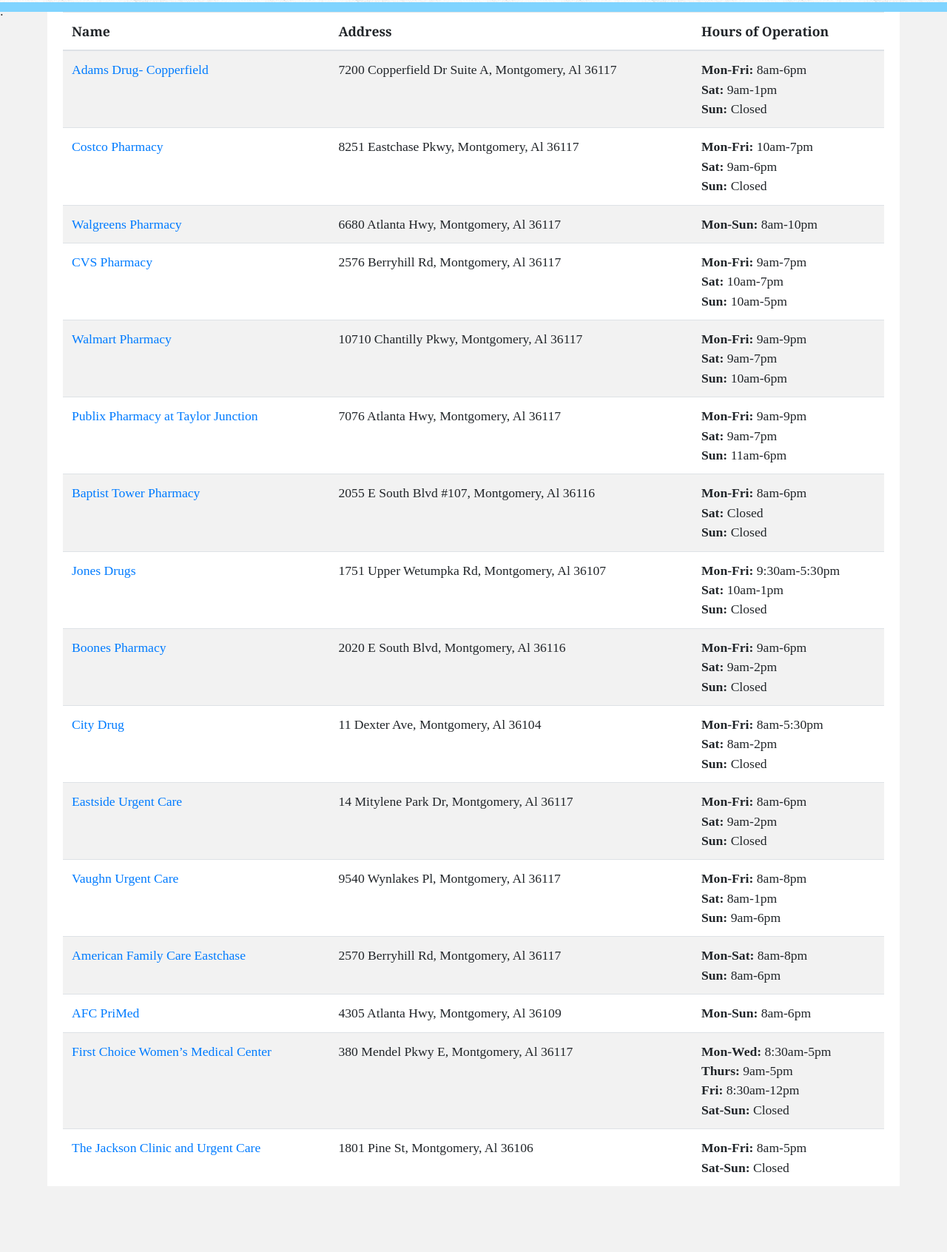
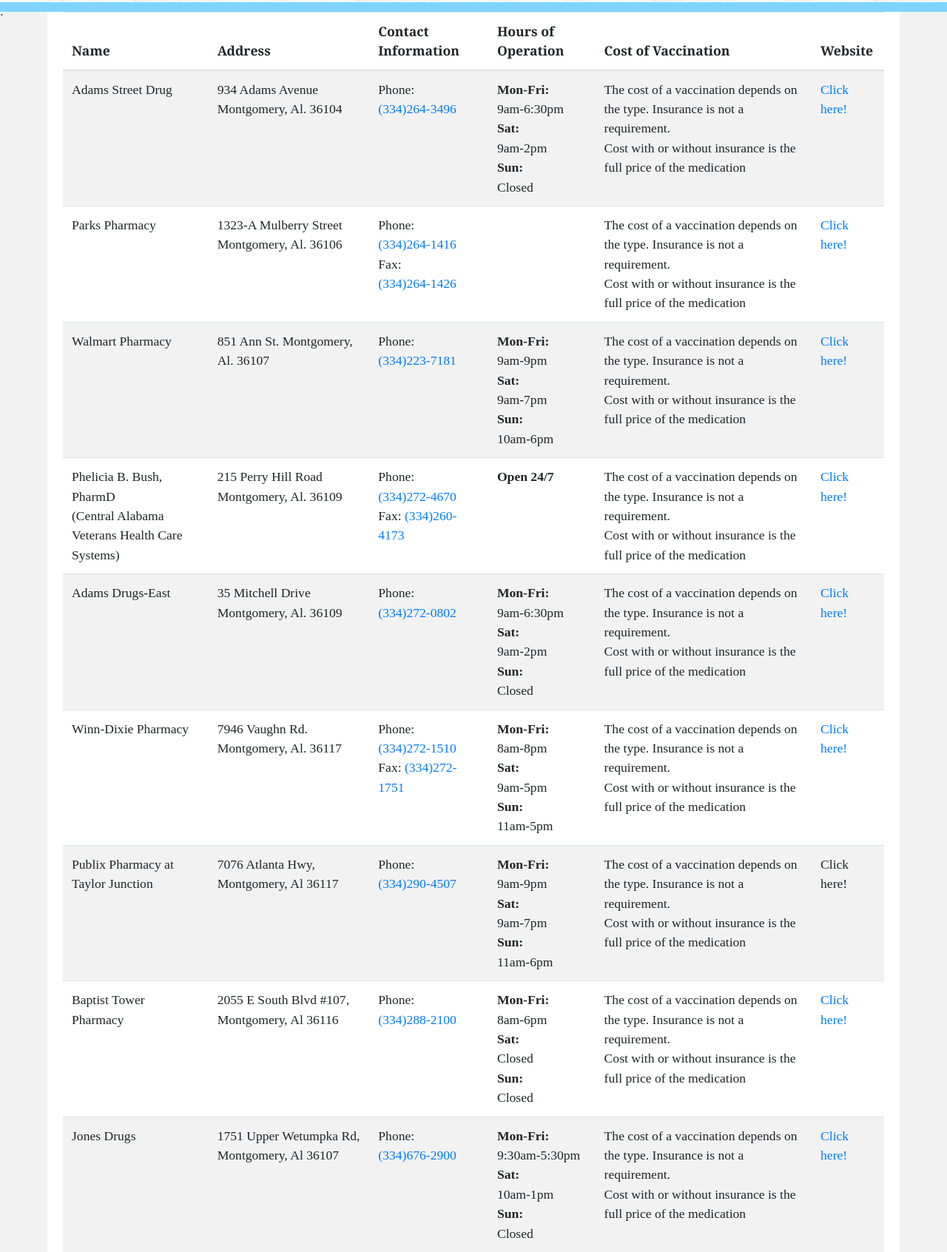
Before and after one commit to kdubb2307/yellowphr, a plain HTML site: page pharmacies.html in a window 1280 px wide. Shown: the part 77-1769 px from the top of the page at 74% size. Before the commit the page ends 1680 px from the top, so only its background shows below. Drawn offline with nearby package versions, Linux system fonts and the light colour scheme; some packages are replaced by stand-ins of ours.

Commit message:
Updated code

```diff
--- a/pharmacies.html
+++ b/pharmacies.html
@@ -39,102 +39,111 @@
 				<tr>
 					<th>Name</th>
 					<th>Address</th>
+					<th>Contact Information</th>
 					<th>Hours of Operation</th>
+					<th>Cost of Vaccination</th>
+					<th>Website</th>
 				</tr>
 			</thead>
 
 		<tbody>
 			<tr>
-				<td><a href="http://www.mygnp.com/store?id=0013000000ioBkuAAE&account=gnp-pharmacy-address-7200-Copperfield-Drive-Suite-A-Montgomery-AL-36117&utm_source=google&utm_medium=local&utm_campaign=localmaps&utm_content=136641">  Adams Drug- Copperfield </a></td>
-				<td>7200 Copperfield Dr Suite A, Montgomery, Al 36117</td>
-				<td><b>Mon-Fri:</b> 8am-6pm<br> <b>Sat:</b> 9am-1pm <br> <b>Sun:</b> Closed</td>
-
+				<td>Adams Street Drug</td>
+				<td>934 Adams Avenue Montgomery, Al. 36104</td>
+				<td>Phone: <br><a href="tel:3342643496">(334)264-3496</a></td>
+				<td><b>Mon-Fri:</b> <br>9am-6:30pm<br> <b>Sat:</b> <br>9am-2pm <br> <b>Sun:</b> <br>Closed</td>
+				<td>The cost of a vaccination depends on the type. Insurance is not a requirement.
+					<br>Cost with or without insurance is the full price of the medication
+				</td>
+				<td><a href="http://www.adamsdrugstore.com/">Click here!</a></td>
 			</tr>
 			<tr>
-				<td> <a href="https://www.costco.com/warehouse-locations/warehouse-1009.html?langId=-1&storeId=10301&catalogId=10701&warehouseNumber=1009&BeginAddress=36117&numOfWarehousesToReturn=20&location=36117&callingPage=WarehouseLocatorView">Costco Pharmacy</a></td>
-				<td>8251 Eastchase Pkwy, Montgomery, Al 36117</td>
-				<td><b>Mon-Fri:</b> 10am-7pm <br> <b>Sat:</b> 9am-6pm<br> <b>Sun:</b> Closed</td>
-
+				<td>Parks Pharmacy</td>
+				<td>1323-A Mulberry Street Montgomery, Al. 36106</td>
+				<td>Phone:<br><a href="tel:3342641416">(334)264-1416</a>
+					Fax:<br><a href="fax:3342641426">(334)264-1426</a>
+				</td>
+				<td></td>
+				<td>The cost of a vaccination depends on the type. Insurance is not a requirement.
+					<br>Cost with or without insurance is the full price of the medication</td>
+				<td><a href="https://www.parkspharmacy.net/">Click here!</a></td>
 			</tr>
 			<tr>
-				<td><a href="https://www.walgreens.com/locator/walgreens-6680+atlanta+hwy-montgomery-al-36117/id=7746?o=acs"> Walgreens Pharmacy</a></td>
-				<td>6680 Atlanta Hwy, Montgomery, Al 36117</td>
-				<td><b>Mon-Sun:</b> 8am-10pm</td>
+				<td>Walmart Pharmacy</td>
+				<td>851 Ann St. Montgomery, Al. 36107</td>
+				<td>Phone: <br><a href="tel:3342237181">(334)223-7181</a></td>
+				<td><b>Mon-Fri:</b> <br>9am-9pm<br> <b>Sat:</b> <br>9am-7pm <br> <b>Sun:</b> <br>10am-6pm</td>
+				<td>The cost of a vaccination depends on the type. Insurance is not a requirement.
+					<br>Cost with or without insurance is the full price of the medication
+				</td>
+				<td><a href="www.walmart.com">Click here!</a></td>
+			</tr>
+			<tr>
+				<td>Phelicia B. Bush, PharmD <br>(Central Alabama Veterans Health Care Systems)</td>
+				<td>215 Perry Hill Road Montgomery, Al. 36109</td>
+				<td>Phone: <br><a href="tel:3342724670">(334)272-4670</a>
+					<br>Fax: <a href="tel:3342604173">(334)260-4173</a>
+				</td>
+				<td><b>Open 24/7</b></td>
+				<td>The cost of a vaccination depends on the type. Insurance is not a requirement.
+					<br>Cost with or without insurance is the full price of the medication
+				</td>
+				<td><a href="https://www.centralalabama.va.gov/">Click here!</a></td>
+			</tr>
+			<tr>
+				<td>Adams Drugs-East</td>
+				<td>35 Mitchell Drive Montgomery, Al. 36109</td>
+				<td>Phone: <br><a href="tel:3342720802">(334)272-0802</a>
 
+				</td>
+				<td><b>Mon-Fri:</b> <br>9am-6:30pm<br> <b>Sat:</b> <br>9am-2pm <br> <b>Sun:</b> <br>Closed</td>
+				<td>The cost of a vaccination depends on the type. Insurance is not a requirement.
+					<br>Cost with or without insurance is the full price of the medication
+				</td>
+				<td><a href="http://www.adamsdrugstore.com/">Click here!</a></td>
+			</tr>
+			<tr>
+				<td>Winn-Dixie Pharmacy</td>
+				<td>7946 Vaughn Rd. Montgomery, Al. 36117</td>
+				<td>Phone: <br><a href="tel:3342721510">(334)272-1510</a>
+					<br>Fax: <a href="tel:3342721751">(334)272-1751</a>
+				</td>
+				<td><b>Mon-Fri:</b> <br>8am-8pm<br> <b>Sat:</b> <br>9am-5pm <br> <b>Sun:</b> <br>11am-5pm</td>
+				<td>The cost of a vaccination depends on the type. Insurance is not a requirement.
+					<br>Cost with or without insurance is the full price of the medication
+				</td>
+				<td><a href="https://www.winndixie.com/StoreDetails?search=448&zipcode=36117&distance=3.7882327846167985">Click here!</a></td>
+			</tr>
+			<tr>
+				<td>Publix Pharmacy at Taylor Junction</td>
+				<td>7076 Atlanta Hwy, Montgomery, Al 36117</td>
+				<td>Phone: <br><a href="tel:3342904507">(334)290-4507</a></td>
+				<td><b>Mon-Fri:</b><br> 9am-9pm <br> <b>Sat:</b><br> 9am-7pm<br> <b>Sun:</b><br> 11am-6pm</td>
+				<td>The cost of a vaccination depends on the type. Insurance is not a requirement.
+					<br>Cost with or without insurance is the full price of the medication
+				</td>
+				<td><a href="http://www.publix.com/pharmacy-wellness/pharmacy"></a>Click here!</td>
 			</tr>
 
 			<tr>
-				<td><a href="https://www.cvs.com/store-locator/cvs-pharmacy-address/2576+Berryhill+Rd-Montgomery-AL-36117/storeid=16946?WT.mc_id=LS_GOOGLE_RX_16946">CVS Pharmacy</a></td>
-				<td>2576 Berryhill Rd, Montgomery, Al 36117</td>
-				<td><b>Mon-Fri:</b> 9am-7pm <br> <b>Sat:</b> 10am-7pm<br> <b>Sun:</b> 10am-5pm</td>
-
+				<td>Baptist Tower Pharmacy</td>
+				<td>2055 E South Blvd #107, Montgomery, Al 36116</td>
+				<td>Phone: <br><a href="tel:3342882100">(334)288-2100</a></td>
+				<td><b>Mon-Fri:</b><br> 8am-6pm <br> <b>Sat:</b><br> Closed<br> <b>Sun:</b><br> Closed</td>
+				<td>The cost of a vaccination depends on the type. Insurance is not a requirement.
+					<br>Cost with or without insurance is the full price of the medication
+				</td>
+				<td><a href="https://www.baptistfirst.org/patients-and-visitors/tower-pharmacy">Click here!</a></td>
 			</tr>
 			<tr>
-				<td><a href="https://www.walmart.com/store/4407/montgomery-al/details">Walmart Pharmacy</a></td>
-				<td>10710 Chantilly Pkwy, Montgomery, Al 36117</td>
-				<td><b>Mon-Fri:</b> 9am-9pm <br> <b>Sat:</b> 9am-7pm<br> <b>Sun:</b> 10am-6pm</td>
-
-			</tr>
-			<tr>
-				<td><a href="http://www.publix.com/pharmacy-wellness/pharmacy">Publix Pharmacy at Taylor Junction</a></td>
-				<td>7076 Atlanta Hwy, Montgomery, Al 36117</td>
-				<td><b>Mon-Fri:</b> 9am-9pm <br> <b>Sat:</b> 9am-7pm<br> <b>Sun:</b> 11am-6pm</td>
-			</tr>
-
-			<tr>
-				<td><a href="https://www.baptistfirst.org/patients-and-visitors/tower-pharmacy">Baptist Tower Pharmacy</a></td>
-				<td>2055 E South Blvd #107, Montgomery, Al 36116</td>
-				<td><b>Mon-Fri:</b> 8am-6pm <br> <b>Sat:</b> Closed<br> <b>Sun:</b> Closed</td>
-
-			</tr>
-			<tr>
-				<td><a href="http://jonesdrugs.com/">Jones Drugs</a></td>
+				<td>Jones Drugs</td>
 				<td>1751 Upper Wetumpka Rd, Montgomery, Al 36107</td>
-				<td><b>Mon-Fri:</b> 9:30am-5:30pm <br> <b>Sat:</b> 10am-1pm<br> <b>Sun:</b> Closed</td>
-
-			</tr>
-
-			<tr>
-				<td><a href="#">Boones Pharmacy</a></td>
-				<td>2020 E South Blvd,  Montgomery, Al 36116</td>
-				<td><b>Mon-Fri:</b> 9am-6pm <br> <b>Sat:</b> 9am-2pm<br> <b>Sun:</b> Closed</td>
-
-			</tr>
-			<tr>
-				<td><a href="http://www.citydrugmontgomery.com/">City Drug</a></td>
-				<td>11 Dexter Ave, Montgomery, Al 36104</td>
-				<td><b>Mon-Fri:</b> 8am-5:30pm <br> <b>Sat:</b> 8am-2pm<br> <b>Sun:</b> Closed</td>
-
-			</tr>
-			<tr>
-				<td><a href="">Eastside Urgent Care</a></td>
-				<td>14 Mitylene Park Dr, Montgomery, Al 36117</td>
-				<td><b>Mon-Fri:</b> 8am-6pm <br> <b>Sat:</b> 9am-2pm<br> <b>Sun:</b> Closed</td>
-			</tr>
-			<tr>
-				<td><a href="">Vaughn Urgent Care </a></td>
-				<td>9540 Wynlakes Pl, Montgomery, Al 36117</td>
-				<td><b>Mon-Fri:</b> 8am-8pm <br> <b>Sat:</b> 8am-1pm<br> <b>Sun:</b> 9am-6pm</td>
-			</tr>
-			<tr>
-				<td><a href="">American Family Care Eastchase </a></td>
-				<td>2570 Berryhill Rd, Montgomery, Al 36117</td>
-				<td><b>Mon-Sat:</b> 8am-8pm <br> <b>Sun:</b> 8am-6pm</td>
-			</tr>
-			<tr>
-				<td><a href="">AFC PriMed </a></td>
-				<td>4305 Atlanta Hwy, Montgomery, Al 36109</td>
-				<td><b>Mon-Sun:</b> 8am-6pm </td>
-			</tr>
-			<tr>
-				<td><a href="">First Choice Women’s Medical Center </a></td>
-				<td>380 Mendel Pkwy E, Montgomery, Al 36117</td>
-				<td><b>Mon-Wed:</b> 8:30am-5pm <br> <b>Thurs:</b> 9am-5pm<br> <b>Fri:</b> 8:30am-12pm <br> <b>Sat-Sun:</b> Closed</td>
-			</tr>
-			<tr>
-				<td><a href="">The Jackson Clinic and Urgent Care </a></td>
-				<td>1801 Pine St, Montgomery, Al 36106</td>
-				<td><b>Mon-Fri:</b> 8am-5pm <br> <b>Sat-Sun:</b> Closed</td>
+				<td>Phone: <br><a href="tel:3346762900">(334)676-2900</a></td>
+				<td><b>Mon-Fri:</b> <br>9:30am-5:30pm <br> <b>Sat:</b><br> 10am-1pm<br> <b>Sun:</b><br> Closed</td>
+				<td>The cost of a vaccination depends on the type. Insurance is not a requirement.
+					<br>Cost with or without insurance is the full price of the medication
+				</td>
+				<td><a href="http://jonesdrugs.com/">Click here!</a></td>
 			</tr>
 		</tbody>
 		</table>
```
Also changed, not shown: 1 other file.
